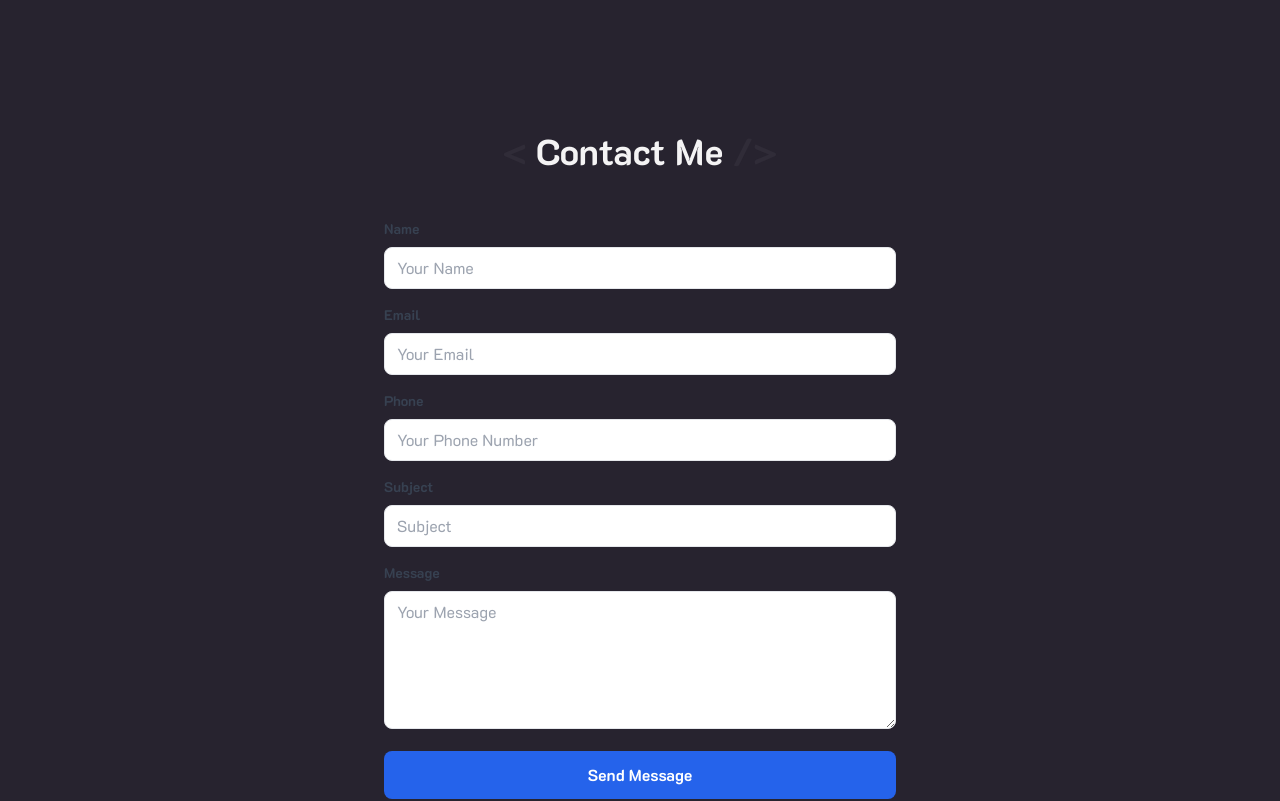
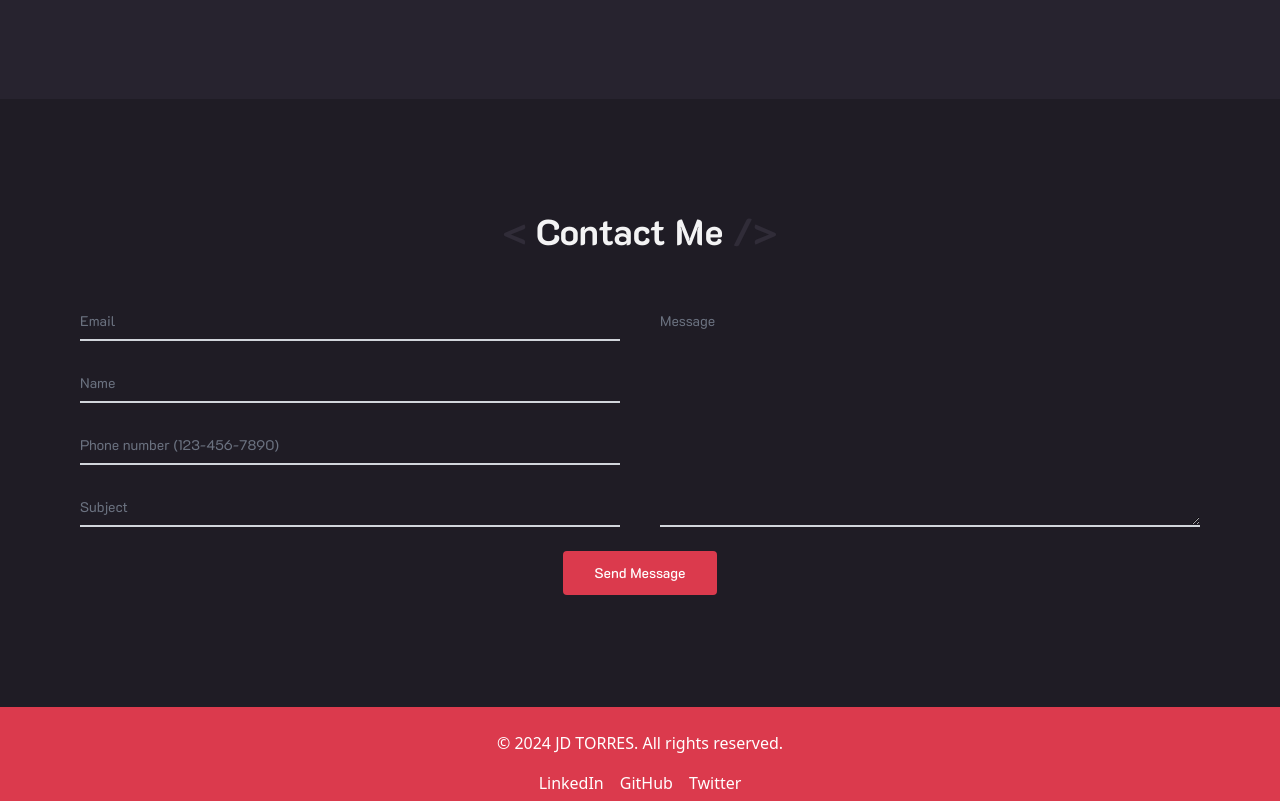
Before and after one commit to Juantorreser/web-dev-portfolio, a React (Vite) app: page / in a window 1280 px wide. Shown: the part 3280-4081 px from the top of the page. Built offline with nearby package versions, Linux system fonts and the light colour scheme.

Commit message:
Contact Done

```diff
--- a/src/components/Contact.jsx
+++ b/src/components/Contact.jsx
@@ -1,69 +1,144 @@
 // src/components/Contact.jsx
-import React from "react";
+import React, {useState} from "react";
 
 const Contact = () => {
+  const [formData, setFormData] = useState({
+    email: "",
+    name: "",
+    phone: "",
+    subject: "",
+    message: "",
+  });
+  const handleChange = (e) => {
+    const {value, name} = e.target;
+    setFormData((prevState) => ({
+      ...prevState,
+      [name]: value,
+    }));
+  };
+
+  const handleSubmit = (e) => {
+    e.preventDefault();
+    console.log(formData);
+    setFormData({
+      email: "",
+      name: "",
+      phone: "",
+      subject: "",
+      message: "",
+    });
+  };
+
   return (
-      <section id="contact" className="py-28 k2d text-white/95">
-        <div className="container mx-auto px-4">
+    <section id="contact" className="py-28 k2d text-white/95 bg-bg_sec">
+      <div className="w-full">
         <h2 className="sectionTitle text-4xl font-bold text-center mb-12">Contact Me</h2>
-          <form className="max-w-lg mx-auto">
-            <div className="mb-4">
-              <label className="block text-gray-700 text-sm font-bold mb-2" htmlFor="name">
+
+        <form className="px-10" onSubmit={handleSubmit}>
+          {/* Grid */}
+          <div className="flex flex-col lg:flex-row lg:gap-10 lg:px-10 lg:mb-6">
+            {/* Col 1 */}
+            <div className="flex flex-col w-full lg:w-[50%]">
+              <div className="relative z-0 w-full mb-5 ">
+                <input
+                  type="email"
+                  name="email"
+                  id="email"
+                  className="block py-2.5 px-0 w-full text-sm bg-transparent border-0 border-b-2 border-gray-300 appearance-none dark:text-white dark:border-pri/50 dark:focus:border-pri focus:outline-none focus:ring-0 peer"
+                  placeholder=" "
+                  required
+                  onChange={handleChange}
+                  value={formData.email}
+                />
+                <label
+                  htmlFor="email"
+                  className="peer-focus:font-medium absolute text-sm text-gray-500 dark:text-gray-400 duration-300 transform -translate-y-6 scale-85 top-3 -z-10 origin-[0] peer-focus:start-0 rtl:peer-focus:translate-x-1/4 rtl:peer-focus:left-auto peer-focus:text-blue-600 peer-focus:dark:text-pri peer-placeholder-shown:scale-100 peer-placeholder-shown:translate-y-0 peer-focus:scale-85 peer-focus:-translate-y-6">
+                  Email
+                </label>
+              </div>
+              <div className="relative z-0 w-full mb-5 ">
+                <input
+                  type="text"
+                  name="name"
+                  id="name"
+                  className="block py-2.5 px-0 w-full text-sm text-gray-900 bg-transparent border-0 border-b-2 border-gray-300 appearance-none dark:text-white dark:border-pri/50 dark:focus:border-pri focus:outline-none focus:ring-0 focus:border-blue-600 peer"
+                  placeholder=" "
+                  required
+                  onChange={handleChange}
+                  value={formData.name}
+                />
+                <label
+                  htmlFor="name"
+                  className="peer-focus:font-medium absolute text-sm text-gray-500 dark:text-gray-400 duration-300 transform -translate-y-6 scale-85 top-3 -z-10 origin-[0] peer-focus:start-0 rtl:peer-focus:translate-x-1/4 peer-focus:text-blue-600 peer-focus:dark:text-pri peer-placeholder-shown:scale-100 peer-placeholder-shown:translate-y-0 peer-focus:scale-85 peer-focus:-translate-y-6">
                   Name
                 </label>
+              </div>
+              <div className="relative z-0 w-full mb-5 ">
+                <input
+                  type="tel"
+                  pattern="[0-9]{3}-[0-9]{3}-[0-9]{4}"
+                  name="phone"
+                  id="phone"
+                  className="block py-2.5 px-0 w-full text-sm text-gray-900 bg-transparent border-0 border-b-2 border-gray-300 appearance-none dark:text-white dark:border-pri/50 dark:focus:border-pri focus:outline-none focus:ring-0 focus:border-blue-600 peer"
+                  placeholder=" "
+                  required
+                  onChange={handleChange}
+                  value={formData.phone}
+                />
+                <label
+                  htmlFor="phone"
+                  className="peer-focus:font-medium absolute text-sm text-gray-500 dark:text-gray-400 duration-300 transform -translate-y-6 scale-85 top-3 -z-10 origin-[0] peer-focus:start-0 rtl:peer-focus:translate-x-1/4 peer-focus:text-blue-600 peer-focus:dark:text-pri peer-placeholder-shown:scale-100 peer-placeholder-shown:translate-y-0 peer-focus:scale-85 peer-focus:-translate-y-6">
+                  Phone number (123-456-7890)
+                </label>
+              </div>
+              <div className="relative z-0 w-full mb-5 lg:mb-0 ">
                 <input
                   type="text"
-                id="name"
-                className="w-full px-3 py-2 border rounded-lg"
-                placeholder="Your Name"
+                  name="subject"
+                  id="subject"
+                  className="block py-2.5 px-0 w-full text-sm text-gray-900 bg-transparent border-0 border-b-2 border-gray-300 appearance-none dark:text-white dark:border-pri/50 dark:focus:border-pri focus:outline-none focus:ring-0 focus:border-blue-600 peer"
+                  placeholder=" "
+                  required
+                  onChange={handleChange}
+                  value={formData.subject}
                 />
-            </div>
-            <div className="mb-4">
-              <label className="block text-gray-700 text-sm font-bold mb-2" htmlFor="email">
-                Email
-              </label>
-              <input
-                type="email"
-                id="email"
-                className="w-full px-3 py-2 border rounded-lg"
-                placeholder="Your Email"
-              />
-            </div>
-            <div className="mb-4">
-              <label className="block text-gray-700 text-sm font-bold mb-2" htmlFor="phone">
-                Phone
-              </label>
-              <input
-                type="tel"
-                id="phone"
-                className="w-full px-3 py-2 border rounded-lg"
-                placeholder="Your Phone Number"
-              />
-            </div>
-            <div className="mb-4">
-              <label className="block text-gray-700 text-sm font-bold mb-2" htmlFor="subject">
+                <label
+                  htmlFor="subject"
+                  className="peer-focus:font-medium absolute text-sm text-gray-500 dark:text-gray-400 duration-300 transform -translate-y-6 scale-85 top-3 -z-10 origin-[0] peer-focus:start-0 rtl:peer-focus:translate-x-1/4 peer-focus:text-blue-600 peer-focus:dark:text-pri peer-placeholder-shown:scale-100 peer-placeholder-shown:translate-y-0 peer-focus:scale-85 peer-focus:-translate-y-6">
                   Subject
                 </label>
-              <input
+              </div>
+            </div>
+            {/* Col 2 */}
+            <div className="flex w-full lg:w-[50%] lg:flex-grow">
+              <div className="relative z-0 w-full mb-5 lg:h-full">
+                <textarea
                   type="text"
-                id="subject"
-                className="w-full px-3 py-2 border rounded-lg"
-                placeholder="Subject"
+                  name="message"
+                  id="message"
+                  className="h-full block py-2.5 px-0 w-full text-sm text-gray-900 bg-transparent border-0 border-b-2 border-gray-300 appearance-none dark:text-white dark:border-pri/50 dark:focus:border-pri focus:outline-none focus:ring-0 focus:border-blue-600 peer"
+                  placeholder=" "
+                  required
+                  onChange={handleChange}
+                  value={formData.message}
                 />
-            </div>
-            <div className="mb-4">
-              <label className="block text-gray-700 text-sm font-bold mb-2" htmlFor="message">
+                <label
+                  htmlFor="message"
+                  className="peer-focus:font-medium absolute text-sm text-gray-500 dark:text-gray-400 duration-300 transform -translate-y-6 scale-85 top-3 -z-10 origin-[0] peer-focus:start-0 rtl:peer-focus:translate-x-1/4 peer-focus:text-blue-600 peer-focus:dark:text-pri peer-placeholder-shown:scale-100 peer-placeholder-shown:translate-y-0 peer-focus:scale-85 peer-focus:-translate-y-6">
                   Message
                 </label>
-              <textarea
-                id="message"
-                className="w-full px-3 py-2 border rounded-lg"
-                rows="5"
-                placeholder="Your Message"></textarea>
               </div>
-            <button className="w-full py-3 bg-blue-600 text-white font-bold rounded-lg hover:bg-blue-700 transition">
+            </div>
+          </div>
+
+          {/* Button */}
+          <div className="w-full flex justify-center items-center">
+            <button
+              type="submit"
+              className="text-white bg-pri hover:bg-pri/80 focus:ring-4 focus:outline-none focus:ring-blue-300 font-medium rounded text-sm w-full sm:w-auto px-8 py-3 text-center">
               Send Message
             </button>
+          </div>
         </form>
       </div>
     </section>
--- a/src/components/Projects.jsx
+++ b/src/components/Projects.jsx
@@ -5,7 +5,7 @@ import ProjectCard from "./ui/ProjectCard";
 
 const Projects = () => {
   return (
-    <section id="projects" className="pt-28 k2d text-white/95">
+    <section id="projects" className="pt-28 pb-20 k2d text-white/95">
       <div className="container mx-auto px-4">
         <h2 className="sectionTitle text-4xl font-bold text-center mb-12">Projects</h2>
         <div className="grid grid-cols-1 md:grid-cols-2 xl:grid-cols-3 gap-8">
--- a/src/components/ui/Navbar.jsx
+++ b/src/components/ui/Navbar.jsx
@@ -79,7 +79,9 @@ const Navbar = () => {
                 <a href={item.href}>{item.name}</a>
               </li>
             ))}
-            <button className="block md:hidden btn-pri text-white font-light w-44">
+            <button
+              className="block md:hidden btn-pri text-white font-light w-44"
+              onClick={() => setMenuOpen(false)}>
               <a href="#contact">Contact Me</a>
             </button>
           </ul>
```
Lines whose indentation alone changed are shown as unchanged.
